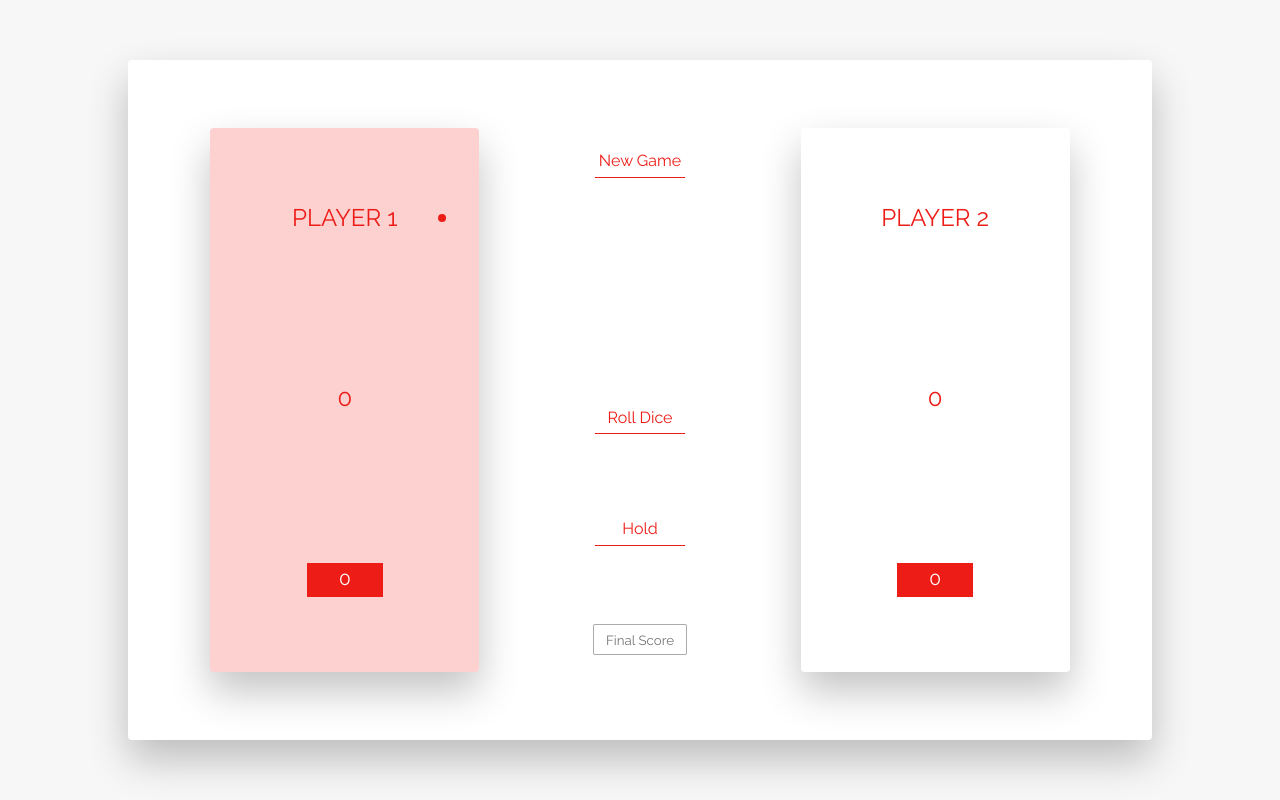
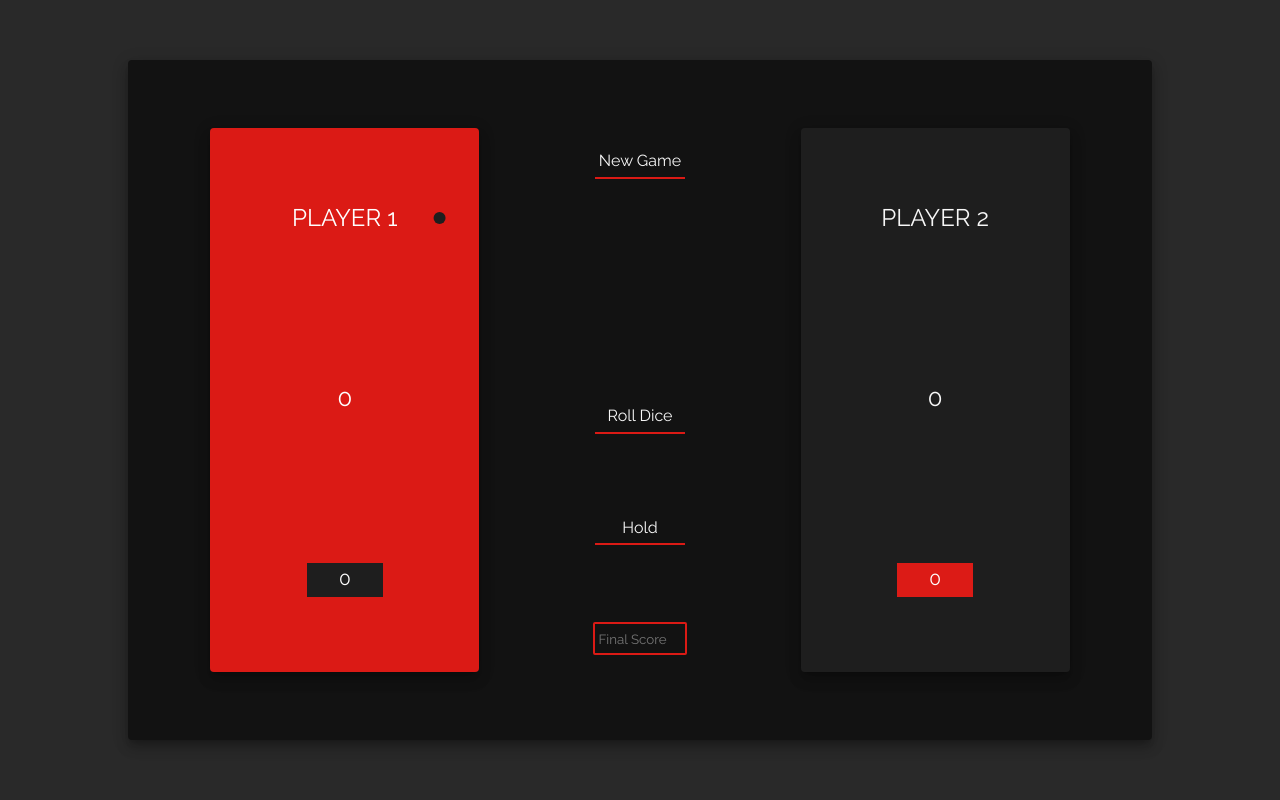
Before and after one commit to ESMAT001/Game.github.io, a plain HTML site: page index.html in a window 1280 px wide. Drawn offline with Linux system fonts and the light colour scheme.

Commit message:
Add files via upload

```diff
--- a/index.html
+++ b/index.html
@@ -38,7 +38,7 @@
                 </div>
                 <a href="#" class="btn btn-roll" id="roll">Roll Dice</a>
                 <a href="#" class="btn btn-hold" id="hold">Hold</a>
-                <input type="text" placeholder="Final Score" id="finalScore">
+                <input type="number" placeholder="Final Score" id="finalScore">
             </div>
             <div class=" player" id="player-1-panel">
                 <div class="player-1" id="player-1">
--- a/style.css
+++ b/style.css
@@ -4,12 +4,13 @@
     box-sizing: border-box;
     font-family: 'Raleway', sans-serif;
     --box-shadow: 0px 1.2rem 2.5rem rgba(0, 0, 0, 0.24);
-    --text-color: #ed1c16;
+    --text-color: #ed1c16eb;
     --white: #f7f7f7;
 }
 
 body {
-    background-color: var(--white);
+/*    background-color: var(--white);*/
+    background: #292929;
 }
 
 .container {
@@ -62,17 +63,24 @@ img {
     justify-content: space-around;
     text-align: center;
     /* border: 1px solid black; */
+    background-color: #1e1e1e;
     border-radius: 4px;
-    box-shadow: var(--box-shadow);
-    transition: all 0.4s;
+    box-shadow: 0 9px 12px 1px rgba(0,0,0,0.14), 0 3px 16px 2px rgba(0,0,0,0.12), 0 5px 6px -3px rgba(0,0,0,0.20);
+  transition: all 0.3s cubic-bezier(.25,.8,.25,1);
 }
+/*
+.player:hover {
+  box-shadow: 0 14px 28px rgba(0,0,0,0.25), 0 10px 10px rgba(0,0,0,0.22);
+}
+*/
 
 [class^="player-"] {
     text-align: center;
+    color: var(--white)
 }
 
 [class^="player-"]:not(:last-child) {
-    color: var(--text-color);
+/*    color: var(--text-color);*/
     font-size: 1.5rem;
 }
 
@@ -95,20 +103,28 @@ img {
     top: 50%;
     right: 12%;
     transform: translate(-12%, -50%);
-    width: 8px;
-    height: 8px;
+    width: 12px;
+    height: 12px;
     border-radius: 50%;
-    background-color: var(--text-color);
+    background-color:#1e1e1e;
 }
 
 .active-back {
-    background-color: #ed1c1633;
+    background-color:#ed1c16eb;
 }
-
+.active-back div{
+    color: white;
+}
+.active-back #player-0-score {
+    background-color:  #1e1e1e;
+}
+.active-back #player-1-score {
+    background-color:  #1e1e1e;
+}
 .btn {
     text-decoration: none;
-    color: var(--text-color);
-    border-bottom: 1.3px solid var(--text-color);
+    color: var(--white);
+    border-bottom: 2px solid var(--text-color);
     width: 58%;
     margin: 0 auto;
     padding: 0.4rem 0;
@@ -120,8 +136,10 @@ img {
     color: white;
     border: none;
     background-color: var(--text-color);
-    box-shadow: var(--box-shadow);
+    box-shadow: 0 1px 3px rgba(0,0,0,0.12), 0 1px 2px rgba(0,0,0,0.24);
+
     transform: translateY(-2px) scale(1.056);
+     transition: all 0.3s cubic-bezier(.25,.8,.25,1);
 }
 
 .btn:active {
@@ -131,7 +149,9 @@ img {
 }
 
 #finalScore {
-    border: 1px solid rgba(0, 0, 0, 0.329);
+    border: 2px solid var(--text-color);
+    background: none;
+    color: var(--white);
     width: 60%;
     margin: 0 auto;
     text-align: center;
@@ -145,8 +165,10 @@ img {
         width: 80vw;
         height: 85vh;
         box-shadow: var(--box-shadow);
-        background-color: white;
+/*        background-color: white;*/
+        background-color: #121212;
         border-radius: 4px;
+        box-shadow: 0 9px 12px 1px rgba(0,0,0,0.14), 0 3px 16px 2px rgba(0,0,0,0.12), 0 5px 6px -3px rgba(0,0,0,0.20);
     }
     .player {
         height: 80%;
```
